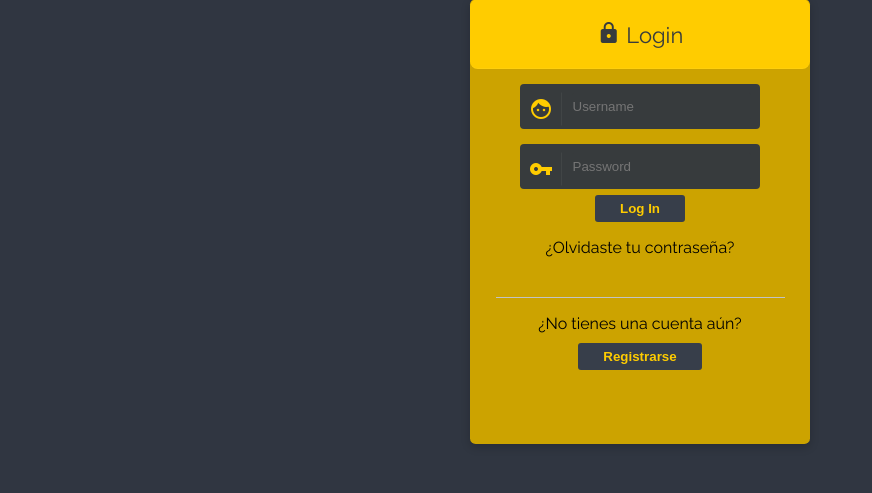
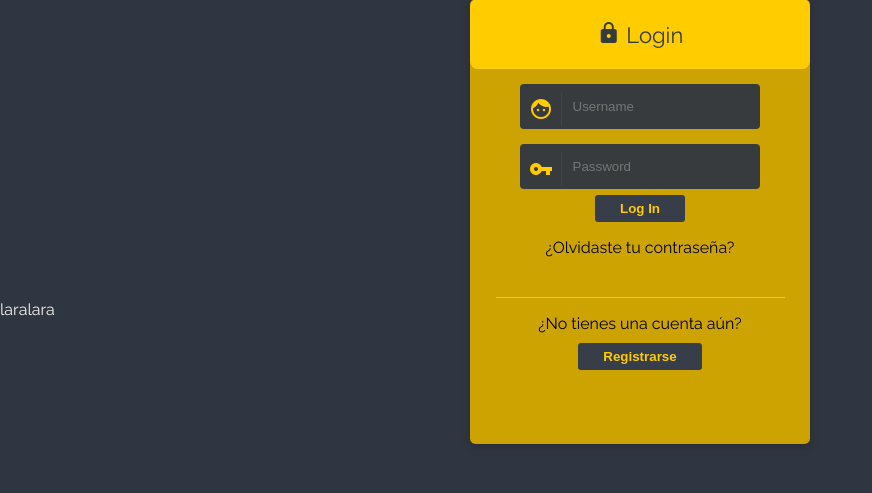
Before and after one commit to Vittoilcapo/Agit_-webGame-, a PHP site: page /login/entradaPrincipal.php in a window 1280 px wide. Shown: the part 161-654 px from the top of the page, without its empty margins (0-872 px from the left). Run offline with PHP 8.4, Linux system fonts and the light colour scheme.

Commit message:
feli cumple
Co-Authored-By: null <RenzoRampoldi@users.noreply.github.com>

```diff
--- a/login/entradaPrincipal.php
+++ b/login/entradaPrincipal.php
@@ -53,6 +53,7 @@
         $_SESSION['error'] = ""?>
           <p><?php echo $_SESSION['error']; ?> </p>
       </div>
+      laralara
     </footer>
 </body>
 
```
